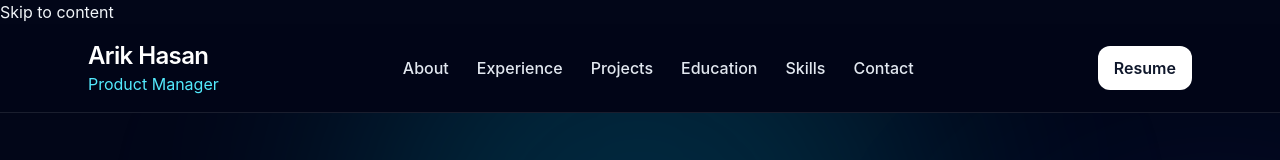
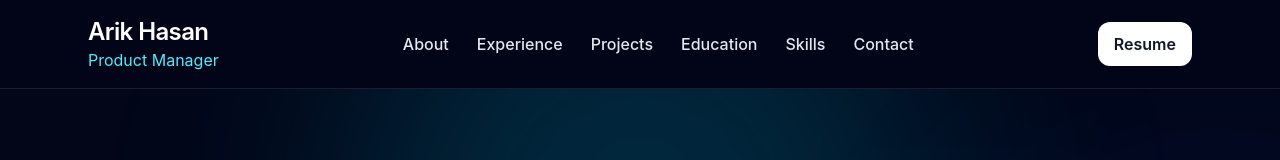
Before and after one commit to arikhasan2210/Portfolio-Web-Page, a React (Vite) app: page / in a window 1280 px wide. Shown: the top 160 px of the page. Built offline with nearby package versions, Linux system fonts and the light colour scheme.

Commit message:
Update index.css

```diff
--- a/src/index.css
+++ b/src/index.css
@@ -1,4 +1,28 @@
 @import "tailwindcss";
+
 html {
   scroll-behavior: smooth;
+  background: #020617;
 }
+body { margin: 0; }
+button { cursor: pointer; }
+a:focus-visible, button:focus-visible {
+  outline: 3px solid #67e8f9;
+  outline-offset: 4px;
+}
+.skip-link {
+  position: fixed;
+  top: -80px;
+  left: 16px;
+  z-index: 100;
+  padding: 12px 18px;
+  border-radius: 8px;
+  background: white;
+  color: #0f172a;
+  font-weight: 600;
+}
+.skip-link:focus { top: 12px; }
+@media (prefers-reduced-motion: reduce) {
+  html { scroll-behavior: auto; }
+  *, *::before, *::after { animation: none !important; transition: none !important; }
+}
```
